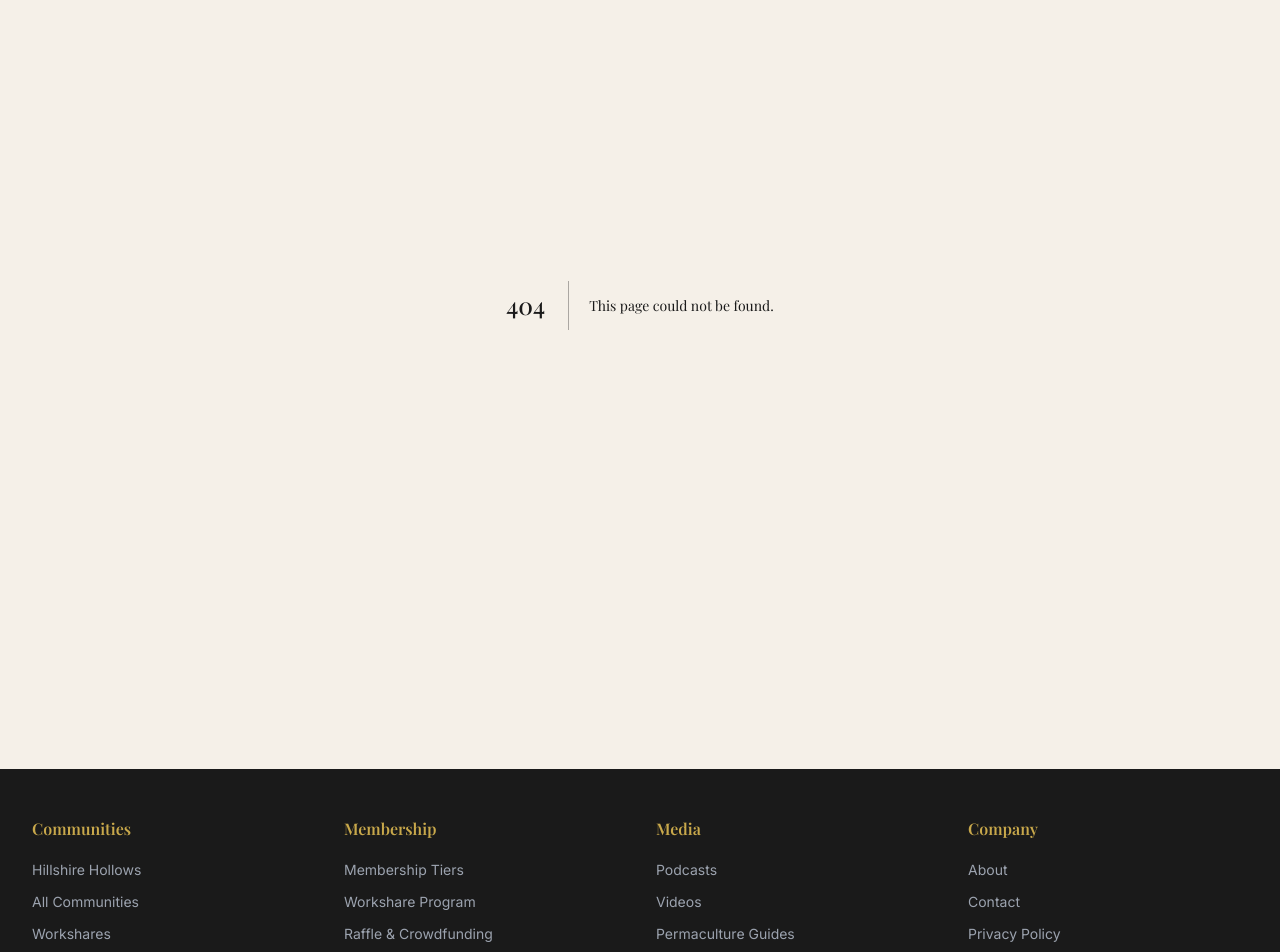
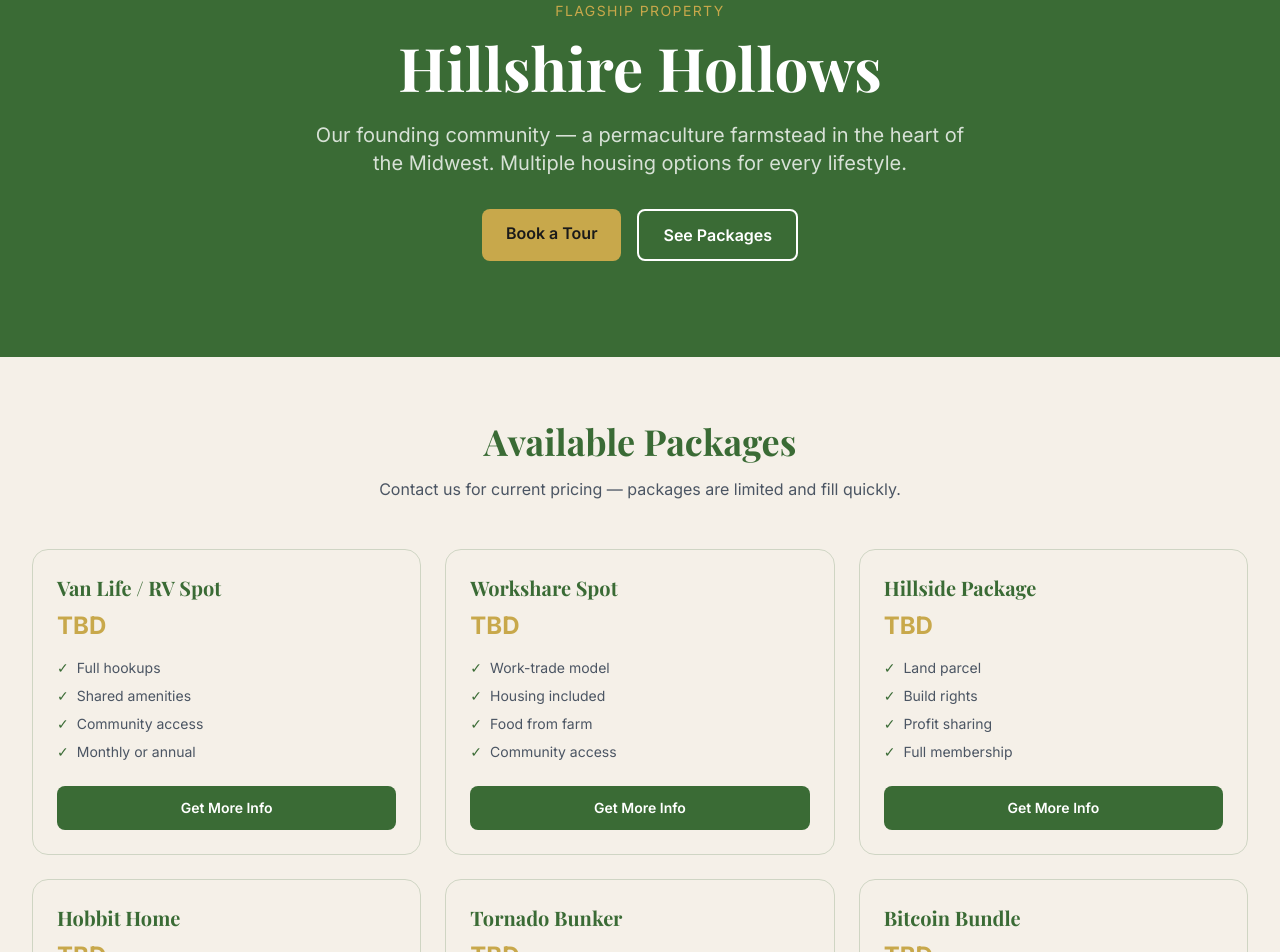
Before and after one commit to dutchiono/uniphimedia, a Next.js app: page /hsh in a window 1280 px wide. Before the commit this address had no page. Shown: the part 160-1112 px from the top of the page. Built offline with nearby package versions, Linux system fonts and the light colour scheme; a web font is replaced by a local one.

Commit message:
Add src/app/hsh/page.tsx with Hillshire Hollows page

```diff
--- /dev/null
+++ b/src/app/hsh/page.tsx
@@ -0,0 +1,68 @@
+import type { Metadata } from 'next';
+import Link from 'next/link';
+
+export const metadata: Metadata = {
+  title: 'Hillshire Hollows',
+  description: 'Our flagship permaculture community in the Midwest. Hillside packages, hobbit homes, van life spots, and more.',
+};
+
+const packages = [
+  { name: 'Van Life / RV Spot', price: 'TBD', features: ['Full hookups', 'Shared amenities', 'Community access', 'Monthly or annual'] },
+  { name: 'Workshare Spot', price: 'TBD', features: ['Work-trade model', 'Housing included', 'Food from farm', 'Community access'] },
+  { name: 'Hillside Package', price: 'TBD', features: ['Land parcel', 'Build rights', 'Profit sharing', 'Full membership'] },
+  { name: 'Hobbit Home', price: 'TBD', features: ['Turnkey home', 'Land included', 'Lifetime membership', 'Priority features'] },
+  { name: 'Tornado Bunker', price: 'TBD', features: ['Underground shelter', 'Storm-rated', 'Supply storage', 'Community access'] },
+  { name: 'Bitcoin Bundle', price: 'TBD', features: ['Crypto payment', 'Package discount', 'Priority placement', 'Full membership'] },
+];
+
+export default function HillshireHollowsPage() {
+  return (
+    <div>
+      {/* Hero */}
+      <section className="bg-brand-green text-white py-24 text-center">
+        <div className="max-w-4xl mx-auto px-4">
+          <p className="text-brand-gold uppercase tracking-widest text-sm mb-4">Flagship Property</p>
+          <h1 className="font-heading text-5xl md:text-6xl font-bold mb-6">Hillshire Hollows</h1>
+          <p className="text-xl text-white/80 mb-8 max-w-2xl mx-auto">
+            Our founding community — a permaculture farmstead in the heart of the Midwest.
+            Multiple housing options for every lifestyle.
+          </p>
+          <div className="flex flex-col sm:flex-row gap-4 justify-center">
+            <Link href="/tours" className="btn-secondary">Book a Tour</Link>
+            <Link href="#packages" className="border-2 border-white text-white px-6 py-3 rounded-lg font-semibold hover:bg-white/10 transition-colors">
+              See Packages
+            </Link>
+          </div>
+        </div>
+      </section>
+
+      {/* Packages */}
+      <section id="packages" className="section">
+        <h2 className="font-heading text-4xl font-bold text-center text-brand-green mb-4">
+          Available Packages
+        </h2>
+        <p className="text-center text-gray-600 mb-12">
+          Contact us for current pricing — packages are limited and fill quickly.
+        </p>
+        <div className="grid md:grid-cols-2 lg:grid-cols-3 gap-6">
+          {packages.map(pkg => (
+            <div key={pkg.name} className="border border-brand-green/20 rounded-2xl p-6 hover:shadow-lg transition-shadow">
+              <h3 className="font-heading text-xl font-bold text-brand-green mb-2">{pkg.name}</h3>
+              <p className="text-2xl font-bold text-brand-gold mb-4">{pkg.price}</p>
+              <ul className="space-y-2 mb-6">
+                {pkg.features.map(f => (
+                  <li key={f} className="flex items-center gap-2 text-sm text-gray-600">
+                    <span className="text-brand-green">✓</span> {f}
+                  </li>
+                ))}
+              </ul>
+              <Link href="/contact" className="btn-primary block text-center text-sm">
+                Get More Info
+              </Link>
+            </div>
+          ))}
+        </div>
+      </section>
+    </div>
+  );
+}
```
